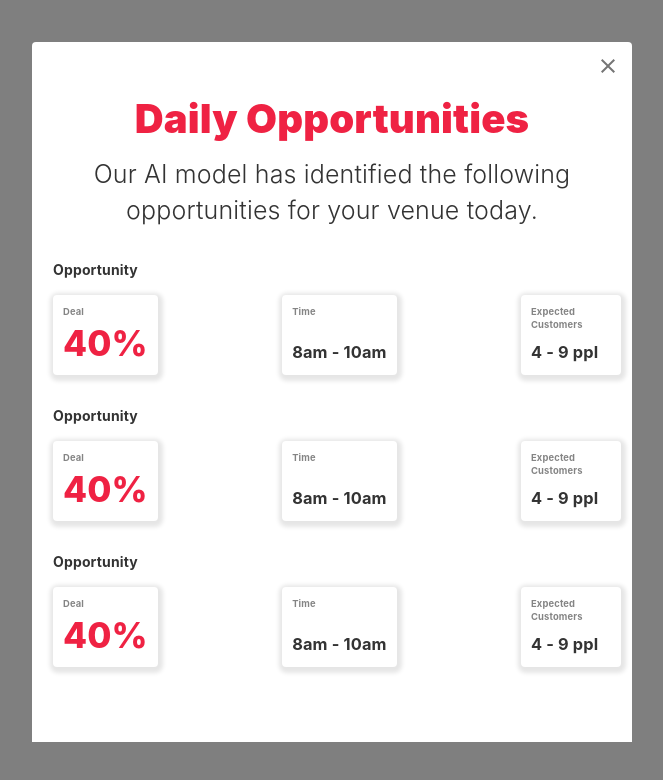
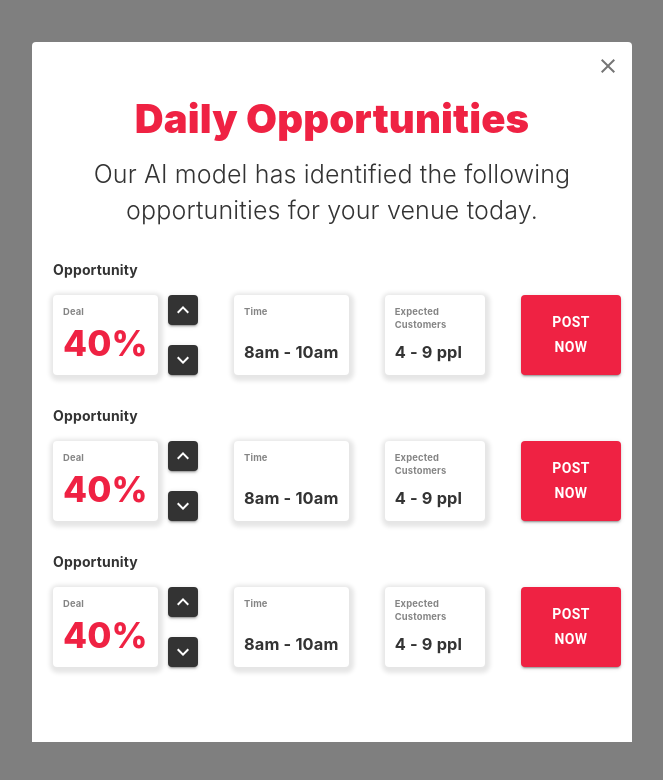
Before and after one commit to chrisrabe/eatclub, a React (Create React App) app: page / in a window 1280 px wide. Both pictures are taken after a click on the button "DAILY OPPORTUNITIES". Shown: the top 780 px of the page, without its empty margins (308-971 px from the left). Built offline with nearby package versions, Linux system fonts and the light colour scheme.

Commit message:
finished creating the UI

```diff
--- a/src/components/pages/Home/components/OppContent/components/OppItem/components/Deal/index.jsx
+++ b/src/components/pages/Home/components/OppContent/components/OppItem/components/Deal/index.jsx
@@ -1,13 +1,47 @@
 import React from 'react';
 import colors from 'utils/colors';
+import styled from 'styled-components';
+import { Button } from '@material-ui/core';
+import { KeyboardArrowDown, KeyboardArrowUp } from '@material-ui/icons';
 import Info from '../Info';
 
+const Container = styled.div`
+  display: flex;
+  flex-direction: row;
+`;
+
+const ButtonContainer = styled.div`
+  display: flex;
+  flex-direction: column;
+  justify-content: space-between;
+  margin-left: 10px;
+`;
+
+const StyledButton = styled(Button)`
+  width: 30px;
+  height: 30px;
+  min-width: 30px;
+  background-color: ${colors.dark};
+  color: ${colors.light};
+  padding: 0;
+`;
+
 const Deal = () => (
-  <Info
-    headingText="Deal"
-    valueText="40%"
-    valueStyle={{ fontSize: 35, fontWeight: 800, color: colors.primary }}
-  />
+  <Container>
+    <Info
+      headingText="Deal"
+      valueText="40%"
+      valueStyle={{ fontSize: 35, fontWeight: 800, color: colors.primary }}
+    />
+    <ButtonContainer>
+      <StyledButton variant="contained">
+        <KeyboardArrowUp />
+      </StyledButton>
+      <StyledButton variant="contained">
+        <KeyboardArrowDown />
+      </StyledButton>
+    </ButtonContainer>
+  </Container>
 );
 
 export default Deal;
--- a/src/components/pages/Home/components/OppContent/components/OppItem/index.jsx
+++ b/src/components/pages/Home/components/OppContent/components/OppItem/index.jsx
@@ -1,28 +1,8 @@
 import React from 'react';
 import PropTypes from 'prop-types';
-import styled from 'styled-components';
 import Deal from './components/Deal';
 import Info from './components/Info';
-
-const Container = styled.div`
-  display: flex;
-  flex-direction: column;
-  width: 100%;
-`;
-
-const Heading = styled.h4`
-  font-weight: bold;
-  margin: 5px;
-`;
-
-const BodyContainer = styled.div`
-  display: flex;
-  flex-direction: row;
-  margin: 0px 5px;
-  padding: 10px 0px;
-  justify-content: space-between;
-  width: 100%;
-`;
+import { Container, BodyContainer, StyledButton, Heading } from './styles';
 
 const OppItem = ({ item }) => {
   console.log(item);
@@ -33,6 +13,9 @@ const OppItem = ({ item }) => {
         <Deal />
         <Info headingText="Time" valueText="8am - 10am" />
         <Info headingText="Expected Customers" valueText="4 - 9 ppl" />
+        <StyledButton variant="contained" color="primary">
+          Post Now
+        </StyledButton>
       </BodyContainer>
     </Container>
   );
--- /dev/null
+++ b/src/components/pages/Home/components/OppContent/components/OppItem/styles.js
@@ -0,0 +1,28 @@
+import styled from 'styled-components';
+import { Button } from '@material-ui/core';
+
+export const Container = styled.div`
+  display: flex;
+  flex-direction: column;
+  width: 100%;
+`;
+
+export const Heading = styled.h4`
+  font-weight: bold;
+  margin: 5px;
+`;
+
+export const BodyContainer = styled.div`
+  display: flex;
+  flex-direction: row;
+  margin: 0px 5px;
+  padding: 10px 0px;
+  justify-content: space-between;
+  width: 100%;
+`;
+
+export const StyledButton = styled(Button)`
+  width: 100px;
+  height: 80px;
+  font-weight: bold;
+`;
```
Also changed, not shown: 1 other file (tests, documents, lock files or other folders).
